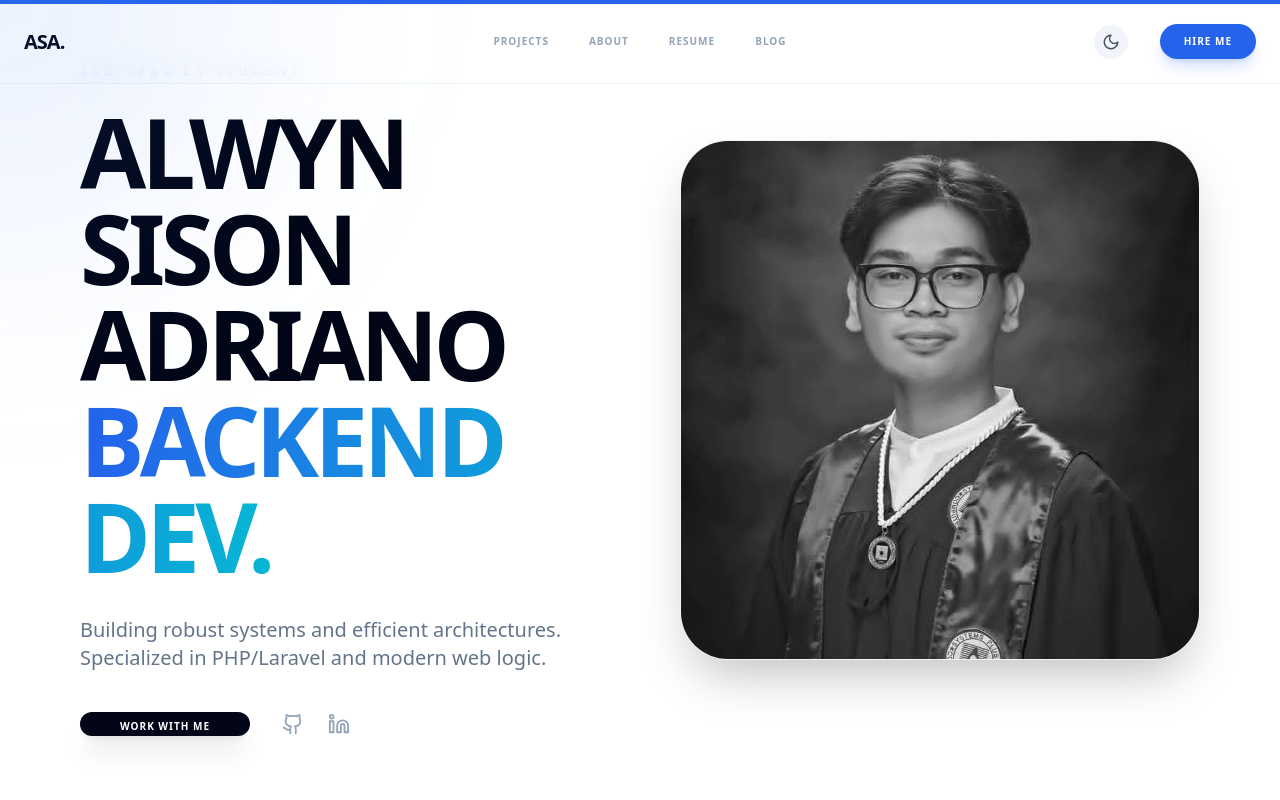
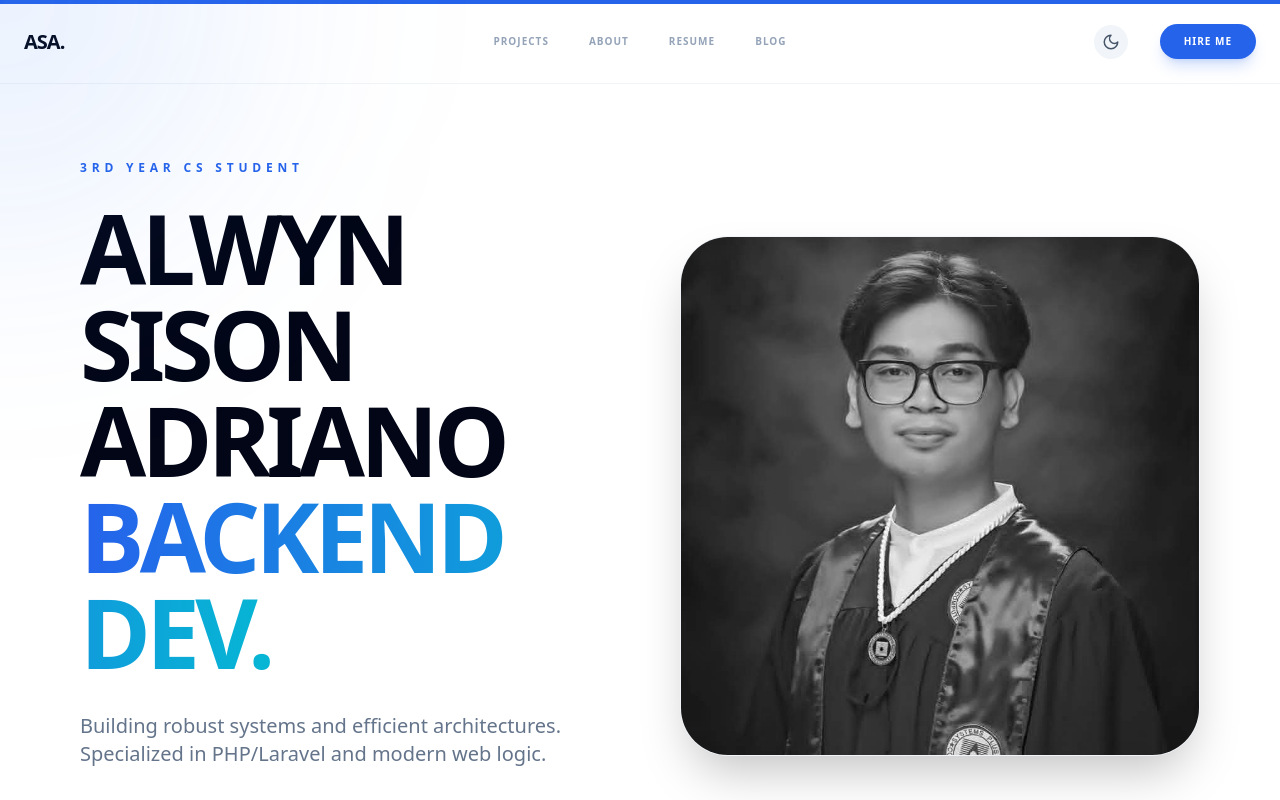
Before and after one commit to sis0n/alwynsisonadriano, a React (Vite) app: page / in a window 1280 px wide. Shown: the top 800 px of the page. Built offline with nearby package versions, Linux system fonts and the light colour scheme.

Commit message:
fix: adjust hero section padding to prevent navbar overlap

```diff
--- a/src/pages/Home.tsx
+++ b/src/pages/Home.tsx
@@ -84,7 +84,7 @@ const Home: React.FC = () => {
     <div className="bg-white dark:bg-[#050505] text-slate-900 dark:text-slate-200 transition-colors duration-500 font-sans selection:bg-blue-500/30 scroll-smooth">
 
       {/* 1. HERO SECTION */}
-      <section className="min-h-screen relative overflow-hidden flex flex-col justify-center px-6 md:px-20">
+      <section className="min-h-screen relative overflow-hidden flex flex-col justify-center px-6 md:px-20 pt-32 md:pt-40">
         <div className="max-w-7xl mx-auto w-full grid grid-cols-1 lg:grid-cols-2 gap-20 items-center relative z-10">
           <motion.div
             initial={{ opacity: 0, x: -20 }}
```
Also changed, not shown: vercel.json (added), 7 other files (tests, documents, lock files or other folders).
